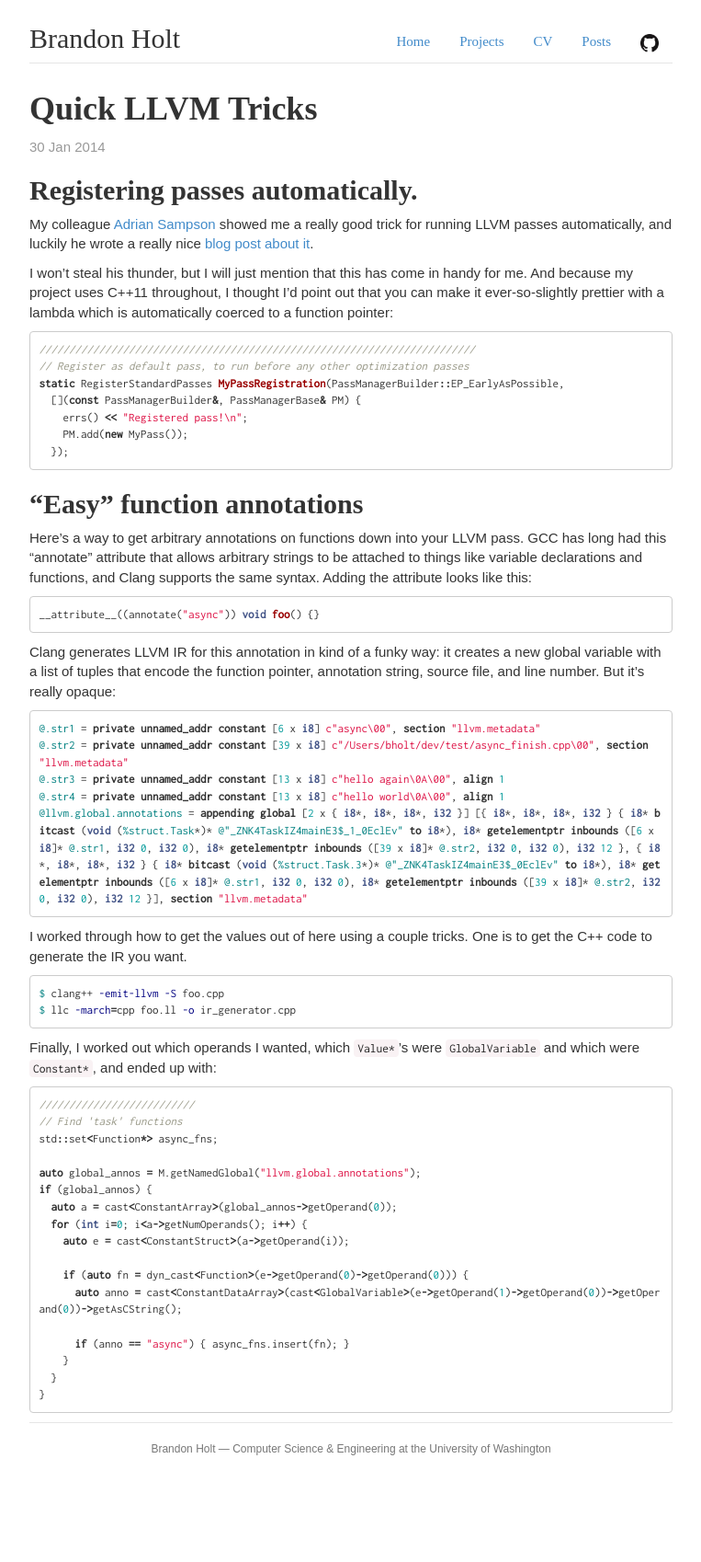
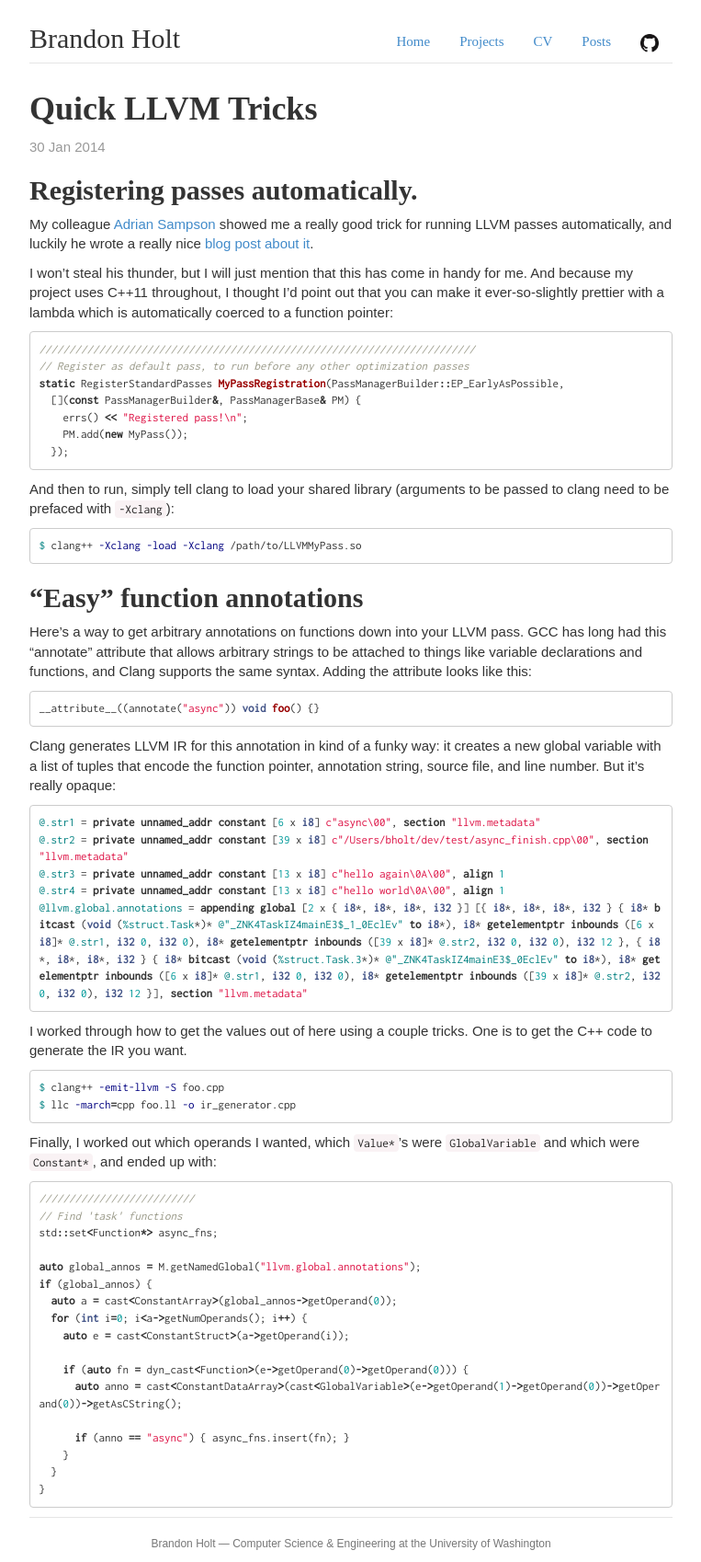
Before and after one commit to nelsonje/nelsonje.github.io, a Jekyll site: the page built from _posts/2014-01-30-llvm-quick-tricks.md, in a window 1280 px wide. Shown: the whole page at 92% size, without its empty margins (258-1021 px from the left). Built offline with Jekyll 4.4.1, drawn with Linux system fonts in a browser that asks for light colours; some web fonts are replaced; Markdown is read by kramdown in place of the engine named in the settings; before the commit the page ends 1596 px from its top, so only the background shows below that.

Commit message:
add a bit more to tricks

````diff
--- a/_posts/2014-01-30-llvm-quick-tricks.md
+++ b/_posts/2014-01-30-llvm-quick-tricks.md
@@ -17,6 +17,12 @@ static RegisterStandardPasses MyPassRegistration(PassManagerBuilder::EP_EarlyAsP
     errs() << "Registered pass!\n";
     PM.add(new MyPass());
   });
+```
+
+And then to run, simply tell clang to load your shared library (arguments to be passed to clang need to be prefaced with `-Xclang`):
+
+```bash
+$ clang++ -Xclang -load -Xclang /path/to/LLVMMyPass.so
 ```
 
 ## "Easy" function annotations
````
